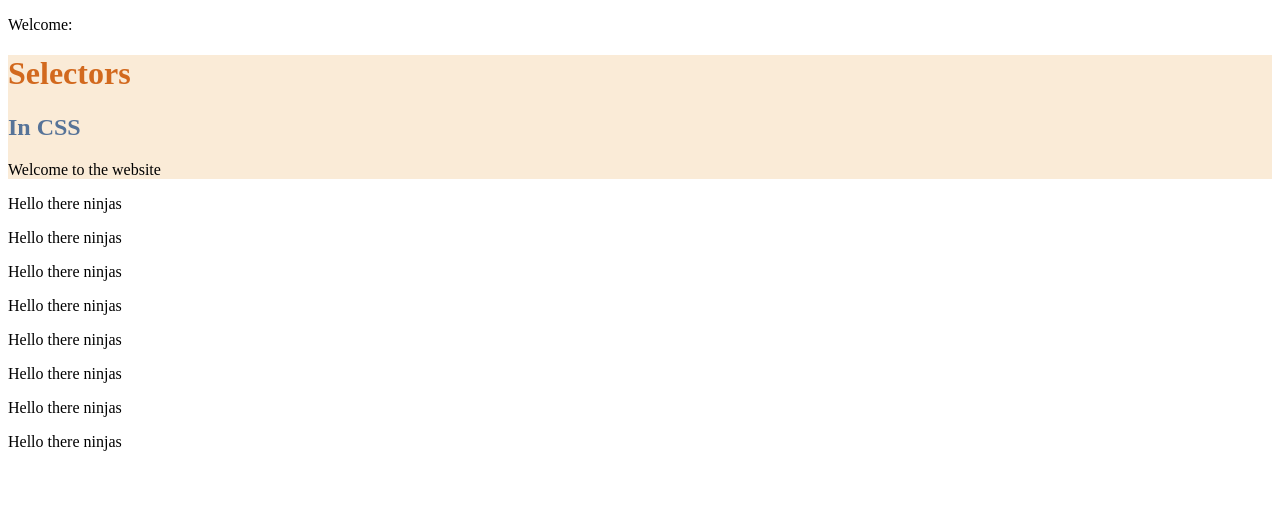
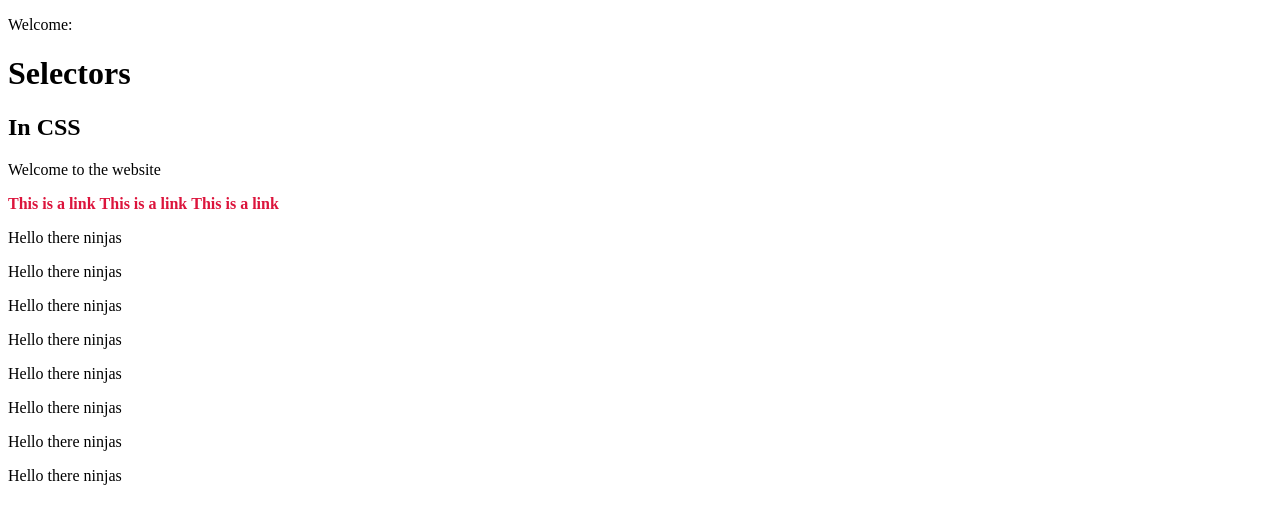
Before and after one commit to agatapier/css, a plain HTML site: page index.html in a window 1280 px wide. Drawn offline with Linux system fonts and the light colour scheme.

Commit message:
formatowanie linków

```diff
--- a/css/syntax.css
+++ b/css/syntax.css
@@ -9,14 +9,14 @@
 /* TARGETING ELEMENTS / TAGS */
 
 
-#header h1 {
-    color: chocolate;
+a {
+    color: crimson;
+    text-decoration: none;
+    font-weight: bold;
 }
 
-#header h2 {
-    color: #567398;
+a:hover {
+    color: darkmagenta;
+    text-decoration: underline;
+    background-color: aquamarine;
 }
-
-#header {
-    background-color: antiquewhite;
-}
--- a/index.html
+++ b/index.html
@@ -19,6 +19,10 @@
 
         </div>
 
+            <a href="#">This is a link</a>
+            <a href="#">This is a link</a>
+            <a href="#">This is a link</a>
+
             <p>Hello there ninjas</p>
             <p>Hello there ninjas</p>
             <p>Hello there ninjas</p>
```
